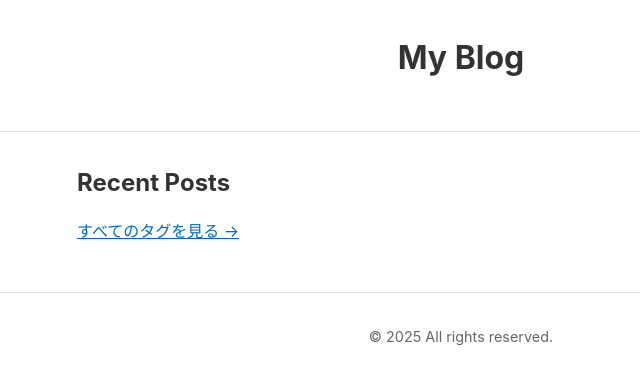
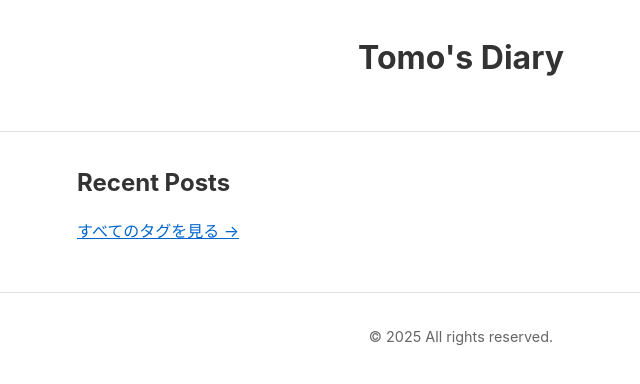
Before and after one commit to tomohiro-owada/tomohiro-owada.github.io, an Eleventy site: page src/index.njk in a window 1280 px wide. Shown: the whole page, without its empty margins (179-819 px from the left). Built offline with nearby package versions, Linux system fonts and the light colour scheme; Eleventy itself is replaced by a stand-in of ours; files that its build step writes are made by us from their sources.

Commit message:
fix: title

```diff
--- a/src/_includes/base.njk
+++ b/src/_includes/base.njk
@@ -8,7 +8,7 @@
 </head>
 <body>
     <header>
-        <h1><a href="/">My Blog</a></h1>
+        <h1><a href="/">Tomo's Diary</a></h1>
     </header>
     <main>
         {{ content | safe }}
```
